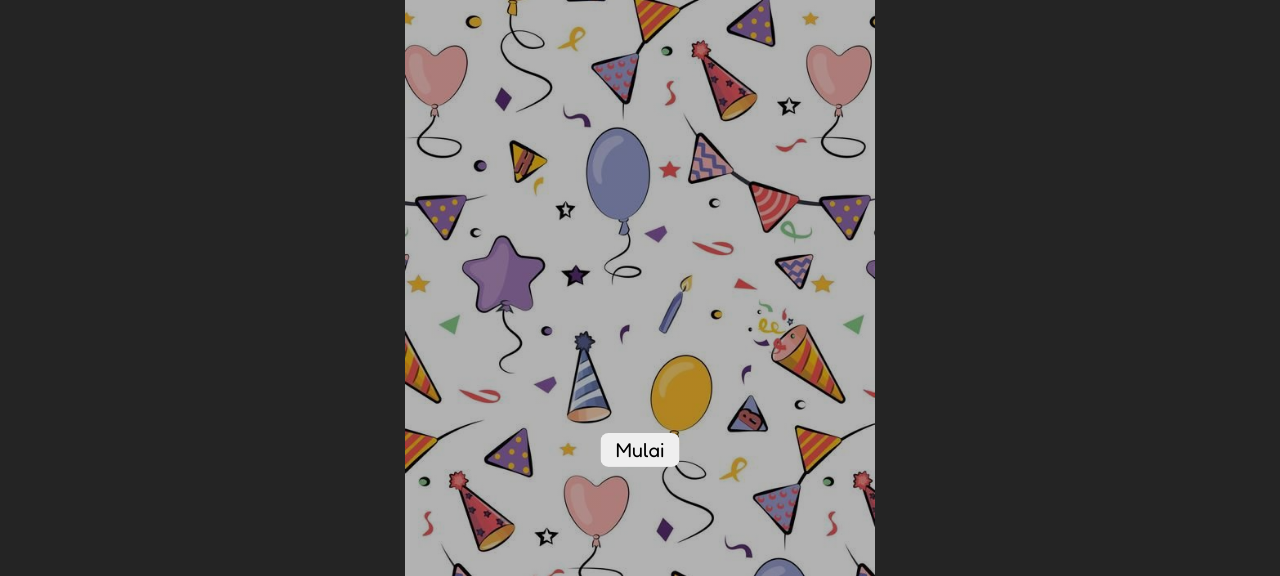
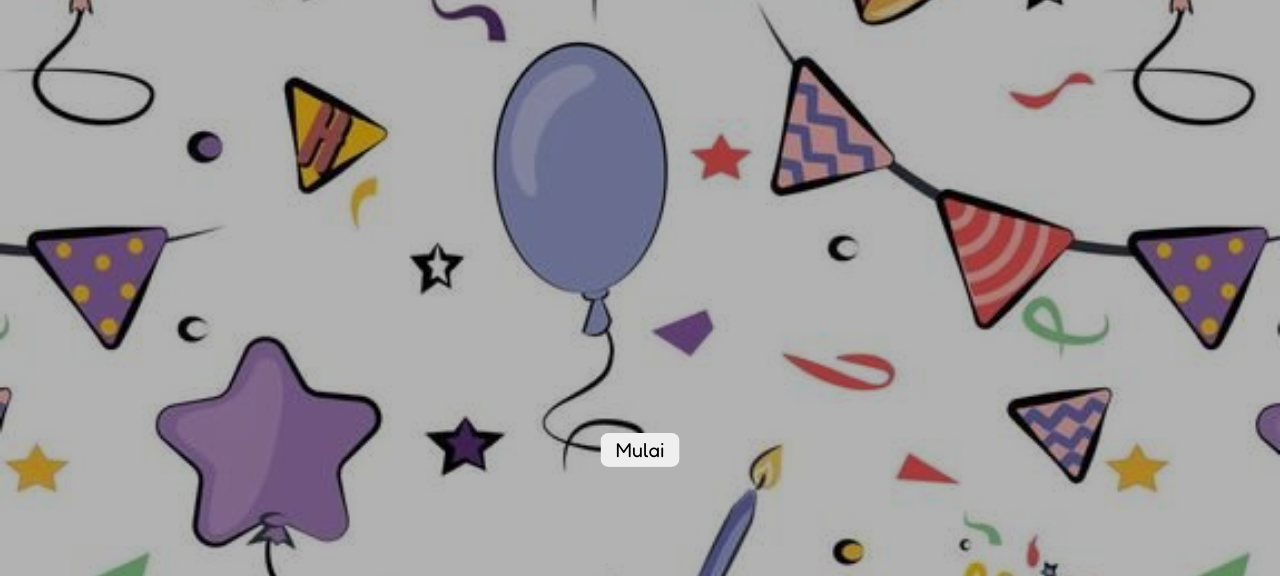
Before and after one commit to Zreyya/18th, a plain HTML site: page index.html in a window 1280 px wide. Shown: the part 224-800 px from the top of the page. Drawn offline with Linux system fonts and the light colour scheme; some packages are replaced by stand-ins of ours; a script that the page names is missing.

Commit message:
Update style.css

```diff
--- a/style.css
+++ b/style.css
@@ -26,16 +26,21 @@ body {
 }
 
 .background1 {
-  background: linear-gradient(rgba(0, 0, 0, 0.3), rgba(0, 0, 0, 0.3)), url('bg1.jpg');
-  box-sizing: border-box;
-  background-size: cover;
+  background: linear-gradient(rgba(0,0,0,0.3), rgba(0,0,0,0.3)), url('bg1.jpg');
+  background-size: cover;        /* gambar penuh layar */
+  background-repeat: no-repeat;  /* jangan diulang */
+  background-position: center;   /* selalu center */
+  min-height: 100vh;             /* minimal setinggi layar */
 }
 
 .background2 {
-  background: linear-gradient(rgba(0, 0, 0, 0.3), rgba(0, 0, 0, 0.3)), url('bg2.png');
-  box-sizing: border-box;
+  background: linear-gradient(rgba(0,0,0,0.3), rgba(0,0,0,0.3)), url('bg2.png');
   background-size: cover;
+  background-repeat: no-repeat;
+  background-position: center;
+  min-height: 100vh;
 }
+
 
 .muncul {
   animation: muncul 1200ms ease;
@@ -194,8 +199,11 @@ body {
   display: none;
 }
 
-@media screen and (min-width: 600px) {
-  .body {
-    width: 470px;
+@media (max-width: 600px) {
+  .background1, .background2 {
+    background-position: top;  /* biar fokus atas kalau di HP */
   }
 }
+
+
+}
```
